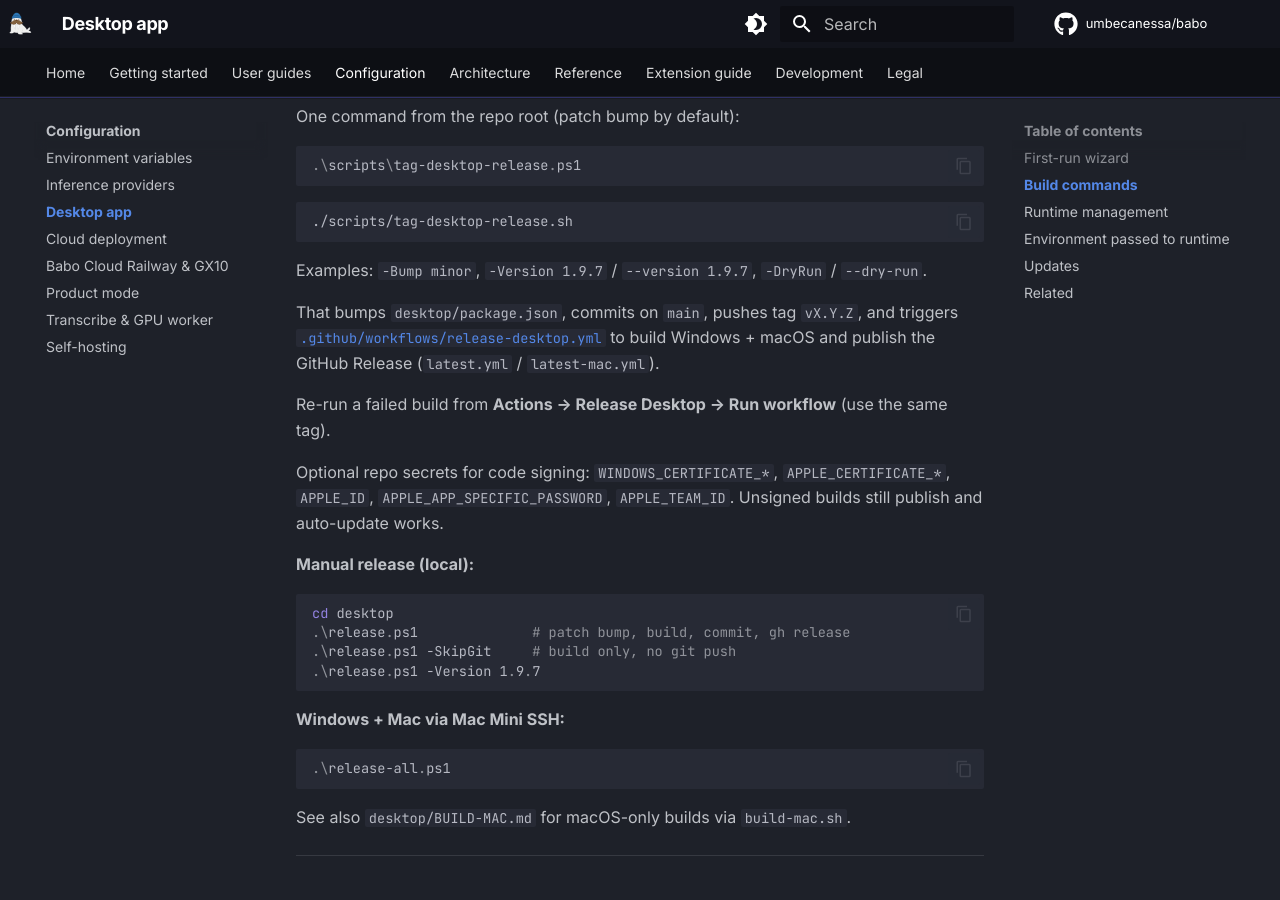
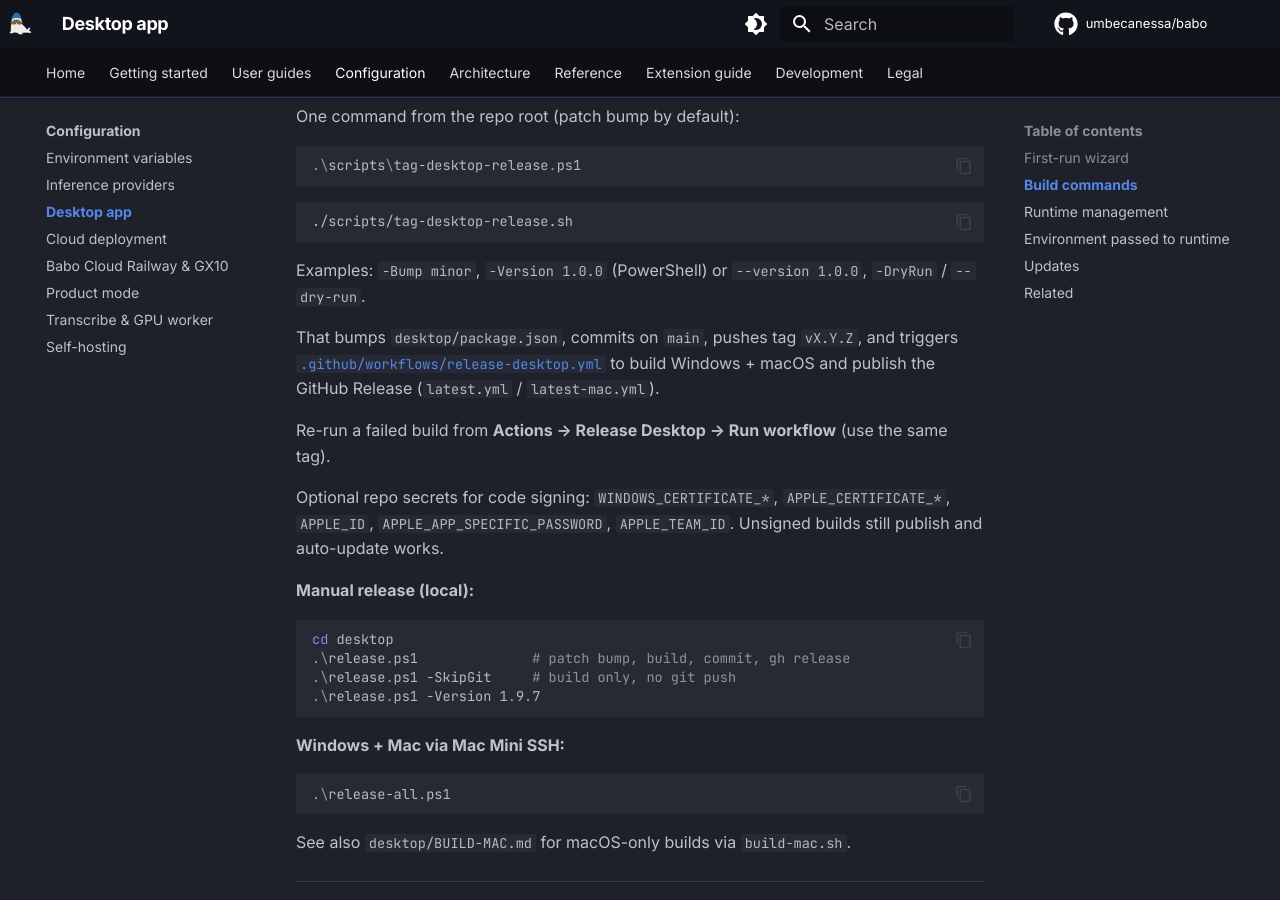
Before and after one commit to umbecanessa/babo, an MkDocs documentation site: the page built from docs/configuration/desktop.md, in a window 1280 px wide and 900 px high, scrolled down 1028 px. Built offline with MkDocs 1.6.1 and Material for MkDocs 9.7.7, drawn with Linux system fonts in a browser that asks for light colours; comment, search, counter and statistics services are not loaded.

Commit message:
Fix tag-desktop-release.ps1 CLI flags and git invocations.

````diff
--- a/docs/configuration/desktop.md
+++ b/docs/configuration/desktop.md
@@ -48,7 +48,7 @@
 ./scripts/tag-desktop-release.sh
 ```
 
-Examples: `-Bump minor`, `-Version 1.9.7` / `--version 1.9.7`, `-DryRun` / `--dry-run`.
+Examples: `-Bump minor`, `-Version 1.0.0` (PowerShell) or `--version 1.0.0`, `-DryRun` / `--dry-run`.
 
 That bumps `desktop/package.json`, commits on `main`, pushes tag `vX.Y.Z`, and triggers [`.github/workflows/release-desktop.yml`](../../.github/workflows/release-desktop.yml) to build Windows + macOS and publish the GitHub Release (`latest.yml` / `latest-mac.yml`).
 
````
Also changed, not shown: 2 other files.
